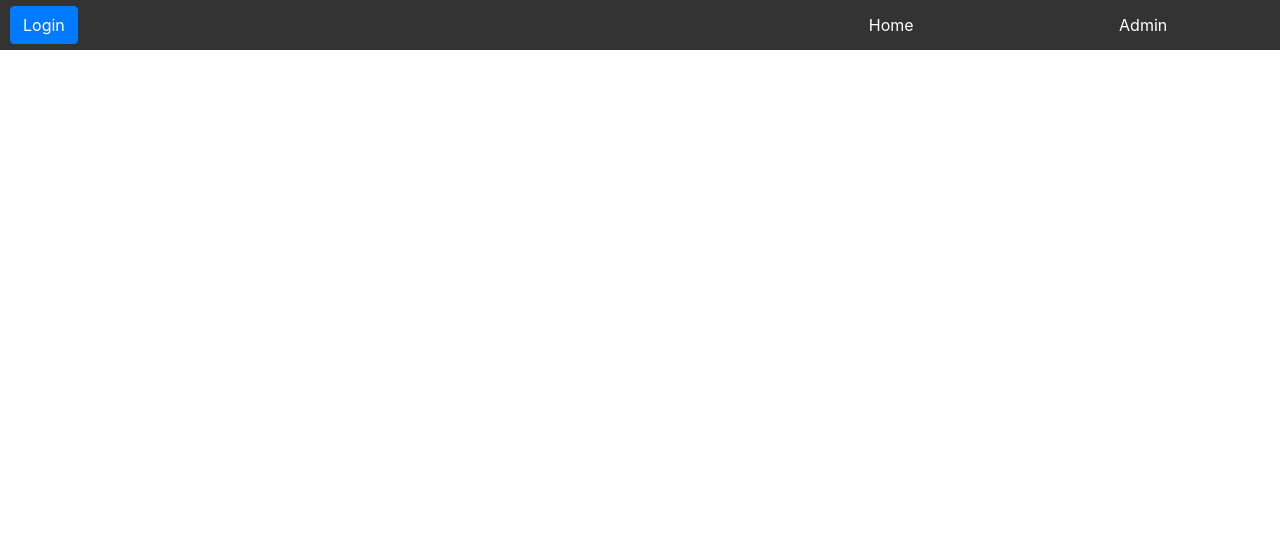
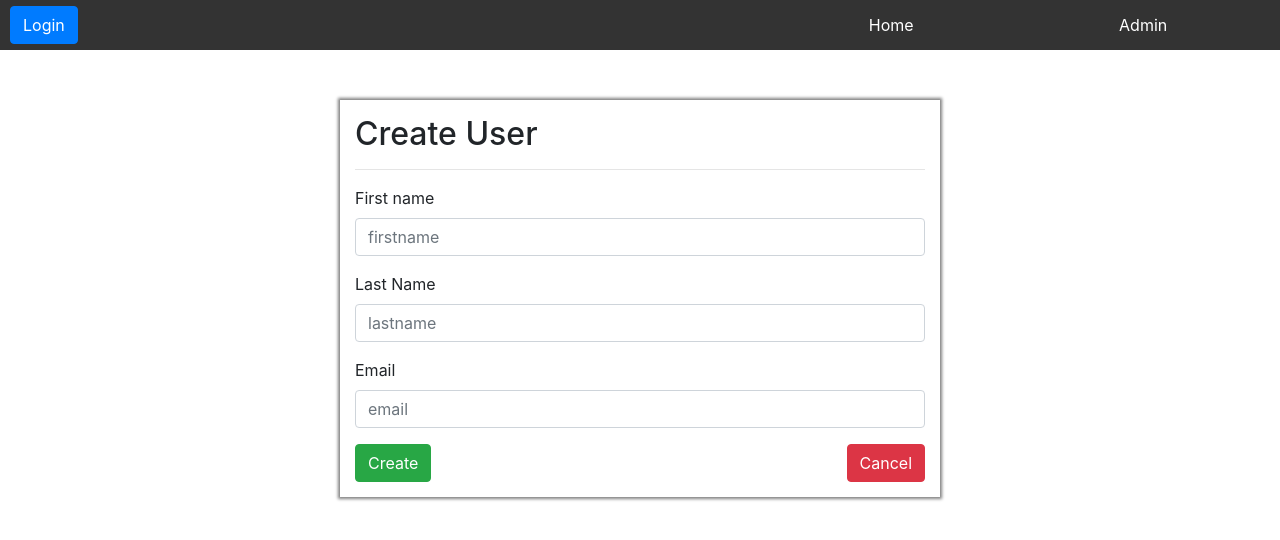
Before and after one commit to argolpour/cloths-crud, a React (Create React App) app: page /create-user in a window 1280 px wide. Before the commit this address had no page. Shown: the top 540 px of the page. Built offline with nearby package versions, Linux system fonts and the light colour scheme.

Commit message:
user Section Complete

```diff
--- a/db.json
+++ b/db.json
@@ -269,38 +269,34 @@
   ],
   "users": [
     {
-      "address": {
-        "city": "tehran",
-        "street": "jomhori",
-        "number": 63,
-        "zipcode": "12926-3874"
-      },
       "id": 1,
-      "email": "john@gmail.com",
-      "username": "argolpour",
-      "password": "9125400138",
-      "name": {
-        "firstname": "alireza",
-        "lastname": "golpour"
-      },
-      "phone": "0912-6280630"
+      "email": "argolpour@gmail.com",
+      "firstname": "alireza",
+      "lastname": "golpour"
     },
     {
-      "address": {
-        "city": "rasht",
-        "street": "jomhori",
-        "number": 22,
-        "zipcode": "12926-3874"
-      },
       "id": 2,
-      "email": "amir@gmail.com",
-      "username": "amirgolpour",
-      "password": "QAZxsw2",
-      "name": {
-        "firstname": "amir",
-        "lastname": "golpour"
-      },
-      "phone": "0912-4522036"
+      "email": "said@gmail.com",
+      "firstname": "saied",
+      "lastname": "kermani"
+    },
+    {
+      "firstname": "ahmad",
+      "lastname": "sajadi",
+      "email": "argolpour@gmail.com",
+      "id": 3
+    },
+    {
+      "firstname": "ahmad",
+      "lastname": "mohammadi",
+      "email": "ahmad@gmail.com",
+      "id": 4
+    },
+    {
+      "firstname": "afshin",
+      "lastname": "ahmadi",
+      "email": "afshin@gmail.com",
+      "id": 7
     }
   ]
 }
--- a/src/App.js
+++ b/src/App.js
@@ -11,6 +11,7 @@ import CategoryDB from './components/pages/admin/catrgory/CategoryDB';
 import CreateCategory from './components/pages/admin/catrgory/CreateCategory';
 import UserDB from './components/pages/admin/users/UserDB';
 import UserState from './components/contexts/userContext/UserState';
+import CreateUser from './components/pages/admin/users/CreateUser';
 function App() {
   return (
 <>
@@ -38,6 +39,9 @@ function App() {
     </Route>
     <Route path="/admin/user" element={<UserDB/>}>
     </Route>
+    <Route path="/create-user" element={<CreateUser title="Create User"/>}></Route>
+    <Route path="/edit-user/:id" element={<CreateUser title="Update User" isEdit/>}>
+    </Route>
   </Routes>
   </ProductState>
   </CategoryState>
--- a/src/components/contexts/Types.js
+++ b/src/components/contexts/Types.js
@@ -3,3 +3,4 @@ export const DELETE_PRODUCT="DELETE-PRODUCT"
 export const GET_CATEGORIES="GET_CATEGORIES"
 export const DELETE_CATEGORY="DELETE-CATEGORY"
 export const GET_USER="GET_USER";
+export const DELETE_USER="DELETE_USER"
--- a/src/components/contexts/userContext/UserReducer.js
+++ b/src/components/contexts/userContext/UserReducer.js
@@ -1,9 +1,11 @@
-import { GET_USER } from './../Types';
+import { DELETE_USER, GET_USER } from './../Types';
 const UserReducer=(state,action)=>{
 
     switch (action.type) {
         case GET_USER:
             return ({...state,users:action.payload})
+            case DELETE_USER:
+                return ({...state,users:state.users.filter(user=>user.id!==action.payload)})
       default:
           return state;
 
--- a/src/components/pages/admin/catrgory/CreateCategory.js
+++ b/src/components/pages/admin/catrgory/CreateCategory.js
@@ -12,14 +12,14 @@ const CreateCategory = ({title,isEdit}) => {
     const onChangeValue=(e)=>{
         setValue({...value,[e.target.name]:e.target.value})
     }
-    const onSubmitHandler=(e)=>{
+    const onSubmitHandler=async(e)=>{
         e.preventDefault();
         if(value.name!==""){
             if (isEdit) {
-                updateCategory(value,id)
+                await updateCategory(value,id)
 
             } else {
-                createCategory(value)
+               await createCategory(value)
             }
             getCategories()
             navigate("/admin/category")
--- a/src/components/pages/admin/product/CreateProduct.js
+++ b/src/components/pages/admin/product/CreateProduct.js
@@ -20,14 +20,14 @@ export const CreateProduct = ({title ,isEdit}) => {
     const onChangeHandler=(e)=>{
         setValues({...values,[e.target.name]:e.target.value})
     }
-    const onSubmitHandler=(e)=>{
+    const onSubmitHandler=async(e)=>{
         e.preventDefault();
         if (values.title && values.description&& values.image && values.title && values.category) {
           if (isEdit){
-             Updateproduct(values,id)
+            await Updateproduct(values,id)
           }
           else {
-             createproduct(values);
+            await createproduct(values);
           }
             getProducts()
             navigate("/admin/product");
@@ -67,14 +67,9 @@ export const CreateProduct = ({title ,isEdit}) => {
     <input type="text" className="form-control" id="description" aria-describedby="emailHelp" placeholder="Product Description"  name="description" value={values.description} onChange={onChangeHandler}/>
 
   </div>
-  {/* <div className="form-group">
-    <label htmlFor="category">Category</label>
-    <input type="text" className="form-control" id="category" aria-describedby="emailHelp" placeholder="Product Category"  name="category" value={values.category} onChange={onChangeHandler}/>
-
-  </div> */}
-  <label className="mr-sm-2" htmlFor="category">Category</label>
+    <label className="mr-sm-2" htmlFor="category">Category</label>
   <select className="custom-select" id="category"  value={values.category} onChange={onChangeHandler} name="category">
-  <option defaultValue >select the category</option>
+  <option defaultValue value="" disabled >select the category</option>
    {categories?.map(category=> <option value={category.name} key={category.id} >{category.name}</option>)}
 </select>
   <div className="form-group">
--- /dev/null
+++ b/src/components/pages/admin/users/CreateUser.js
@@ -0,0 +1,77 @@
+import { useState, useContext,useEffect } from 'react';
+import userContext from './../../../contexts/userContext/UserContext';
+import { useNavigate, useParams } from 'react-router-dom';
+const CreateUser = ({title,isEdit}) => {
+    const {getUsers,createUser,users,updateUser}=useContext(userContext);
+    const navigate=useNavigate();
+    const {id}=useParams();
+    const [values, setValues] = useState({
+         firstname:"",
+         lastname:"",
+         email:"",
+    })
+    const onchangeHandler=(e)=>{
+        setValues({...values,[e.target.name]:e.target.value})
+    }
+    const onsubmitHandler=async(e)=>{
+       e.preventDefault();
+        if (values.firstname!=="" &&values.lastname!==""&&values.email!==""){
+
+            if (isEdit) {
+              const response=await updateUser(values,id)
+              if (response.status===200) {
+                navigate("/admin/user")
+                getUsers();
+            }
+
+            }
+            else {
+                 const response=await createUser(values);
+                 if (response.status===201) {
+                    navigate("/admin/user")
+                    getUsers();
+                }
+
+            }
+        }
+    }
+    const dismissHandler=()=>{
+        navigate("/admin/user")
+    }
+useEffect(() => {
+   if (isEdit) {
+       const user=users.find(user=>user.id===+id)
+      setValues(user)
+   }
+   // eslint-disable-next-line
+}, [isEdit])
+
+    return (
+
+        <div className="wrapper">
+            <h2>{title}</h2>
+            <hr/>
+         <form onSubmit={(e)=>{onsubmitHandler(e)}}>
+  <div className="form-group">
+    <label htmlFor="firstname">First name</label>
+    <input type="text" className="form-control" id="firstname" aria-describedby="emailHelp" placeholder="firstname" name="firstname"  value={values.firstname} onChange={(e)=>{onchangeHandler(e)}}/>
+  </div>
+  <div className="form-group">
+    <label htmlFor="lastname">Last Name</label>
+    <input type="text" className="form-control" id="lastname" aria-describedby="emailHelp" placeholder="lastname" name="lastname" value={values.lastname} onChange={(e)=>{onchangeHandler(e)}}/>
+  </div>
+  <div className="form-group">
+    <label htmlFor="email">Email</label>
+    <input type="email" className="form-control" id="title" aria-describedby="emailHelp" placeholder="email" name="email" value={values.email} onChange={(e)=>{onchangeHandler(e)}}/>
+  </div>
+
+ <div className="d-flex">
+  <button type="submit" className="btn btn-success">{isEdit?"Update":"Create"}</button>
+  <button type="button" className="btn btn-danger ml-auto" onClick={dismissHandler}>Cancel</button>
+  </div>
+</form>
+        </div>
+    )
+}
+
+export default CreateUser
--- a/src/components/pages/admin/users/UserDB.js
+++ b/src/components/pages/admin/users/UserDB.js
@@ -3,11 +3,14 @@ import userContext from './../../../contexts/userContext/UserContext';
 import { useContext, useEffect } from 'react';
 import { Link } from 'react-router-dom';
 const UserDB = () => {
-    const {getUsers,users}=useContext(userContext)
+    const {getUsers,users,deleteUser}=useContext(userContext)
     useEffect(() => {
         getUsers()
+        // eslint-disable-next-line
     }, [])
-    console.log(users);
+    const removeHandler=(id)=>{
+        deleteUser(id)
+    }
     return (
         <div className="product-wrapper">
         <div className="actions ">
@@ -17,7 +20,7 @@ const UserDB = () => {
         </div>
 
         <ul className="list-group">
-            {users.map(user=><li  className="list-group-item d-flex" key={user.id}>{`${user.name.firstname} ${user.name.lastname}`}<Link className="ml-auto" to="edit-user"><i className="far fa-edit  mr-3"></i></Link><i className="far fa-trash-alt" ></i></li>)}
+            {users.map(user=><li  className="list-group-item d-flex" key={user.id}>{`${user.firstname} ${user.lastname}`}<Link className="ml-auto" to={`/edit-user/${user.id}`}><i className="far fa-edit  mr-3"></i></Link><i className="far fa-trash-alt"onClick={()=>removeHandler(user.id)} ></i></li>)}
         </ul>
     </div>
     )
```
Also changed, not shown: src/components/contexts/userContext/UserState.js (+34 -3 lines).
